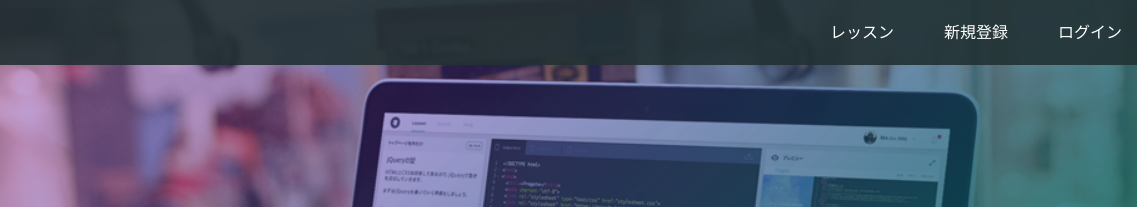
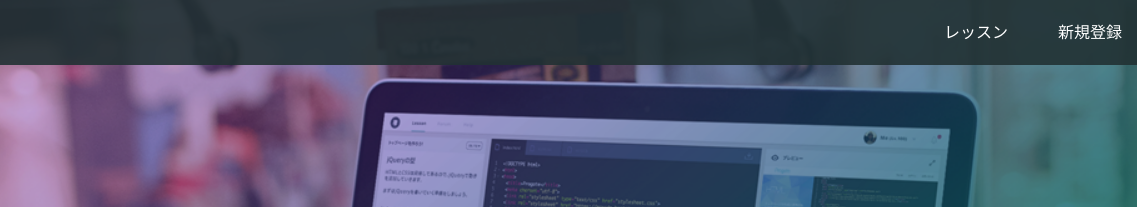
Before and after one commit to mre999888777/mre999888777.github.io, a plain HTML site: page index.html in a window 1280 px wide. Shown: the top 207 px of the page, 143-1280 px from the left. Drawn offline with Linux system fonts and the light colour scheme.

Commit message:
Update index.html

```diff
--- a/index.html
+++ b/index.html
@@ -17,7 +17,7 @@
       <div class="header-right">
         <a href="#">レッスン</a>
         <a href="#">新規登録</a>
-        <a href="#" class="login">ログイン</a>
+<!--        <a href="#" class="login">ログイン</a>-->
       </div>
     </div>
   </header>
```
